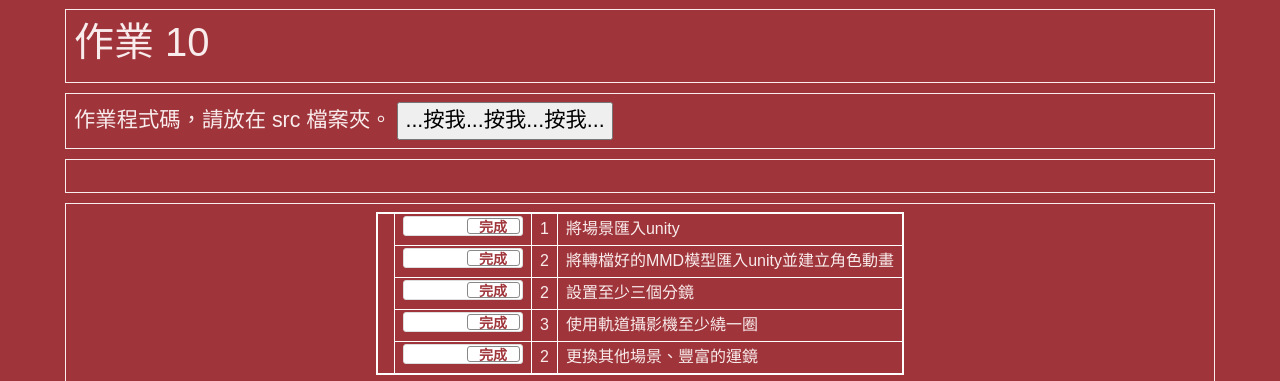
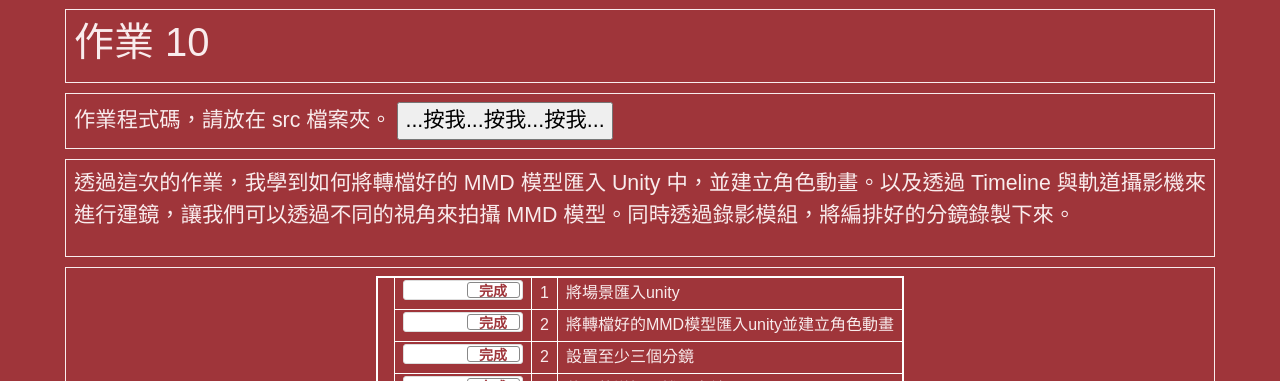
Before and after one commit to NTUT-CG-Lab/ca2022f-hw-Catossun, a plain HTML site: page hw10/index.html in a window 1280 px wide. Shown: the top 381 px of the page. Drawn offline with nearby package versions, Linux system fonts and the light colour scheme.

Commit message:
Update index.html

```diff
--- a/hw10/index.html
+++ b/hw10/index.html
@@ -210,7 +210,7 @@
   <!-- ------------------------------------------------>
   <div class="row hw12">
     <div class="col-md-12 twenty">
-      <p></p>
+      <p>透過這次的作業，我學到如何將轉檔好的 MMD 模型匯入 Unity 中，並建立角色動畫。以及透過 Timeline 與軌道攝影機來進行運鏡，讓我們可以透過不同的視角來拍攝 MMD 模型。同時透過錄影模組，將編排好的分鏡錄製下來。</p>
     </div>
   </div>
 
```
